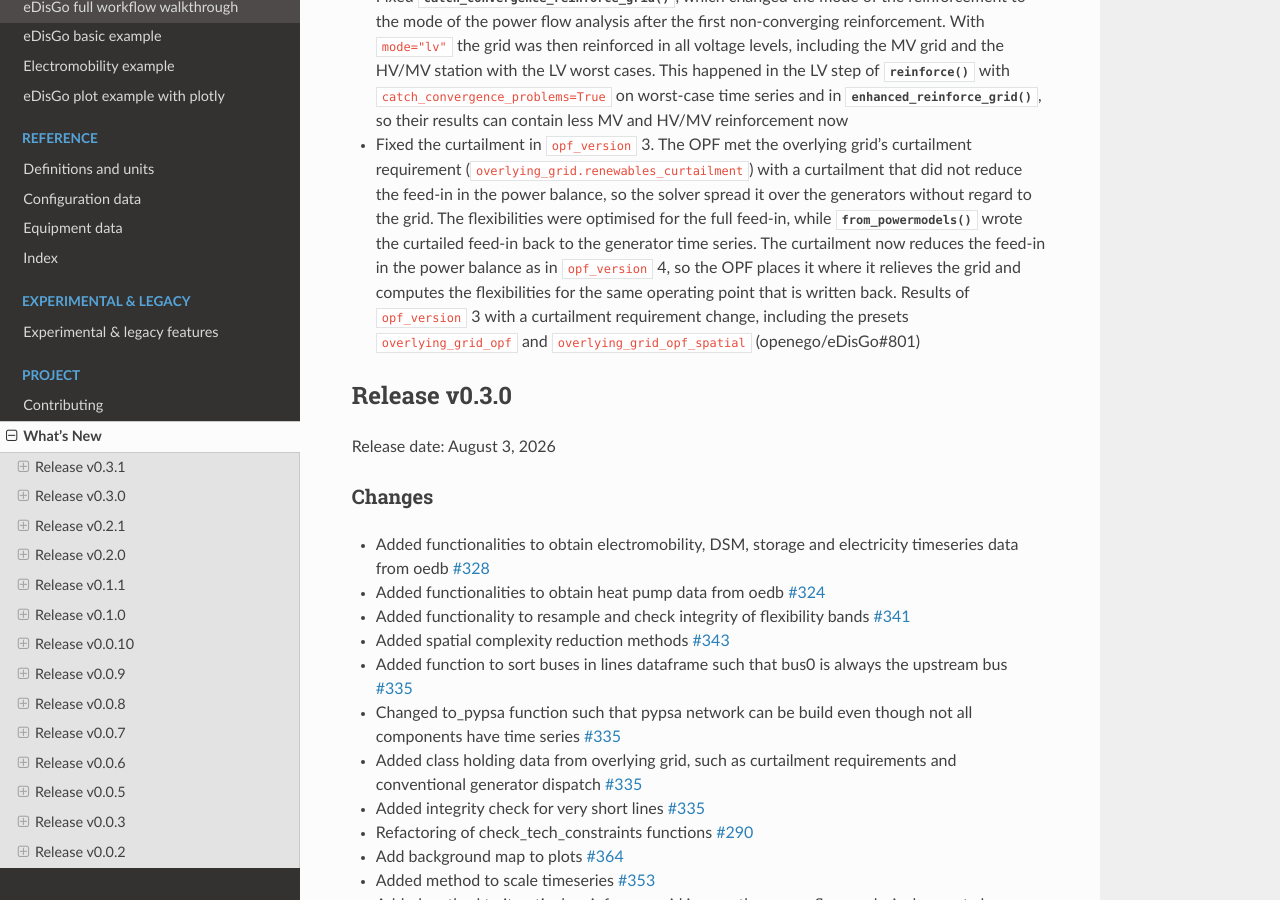
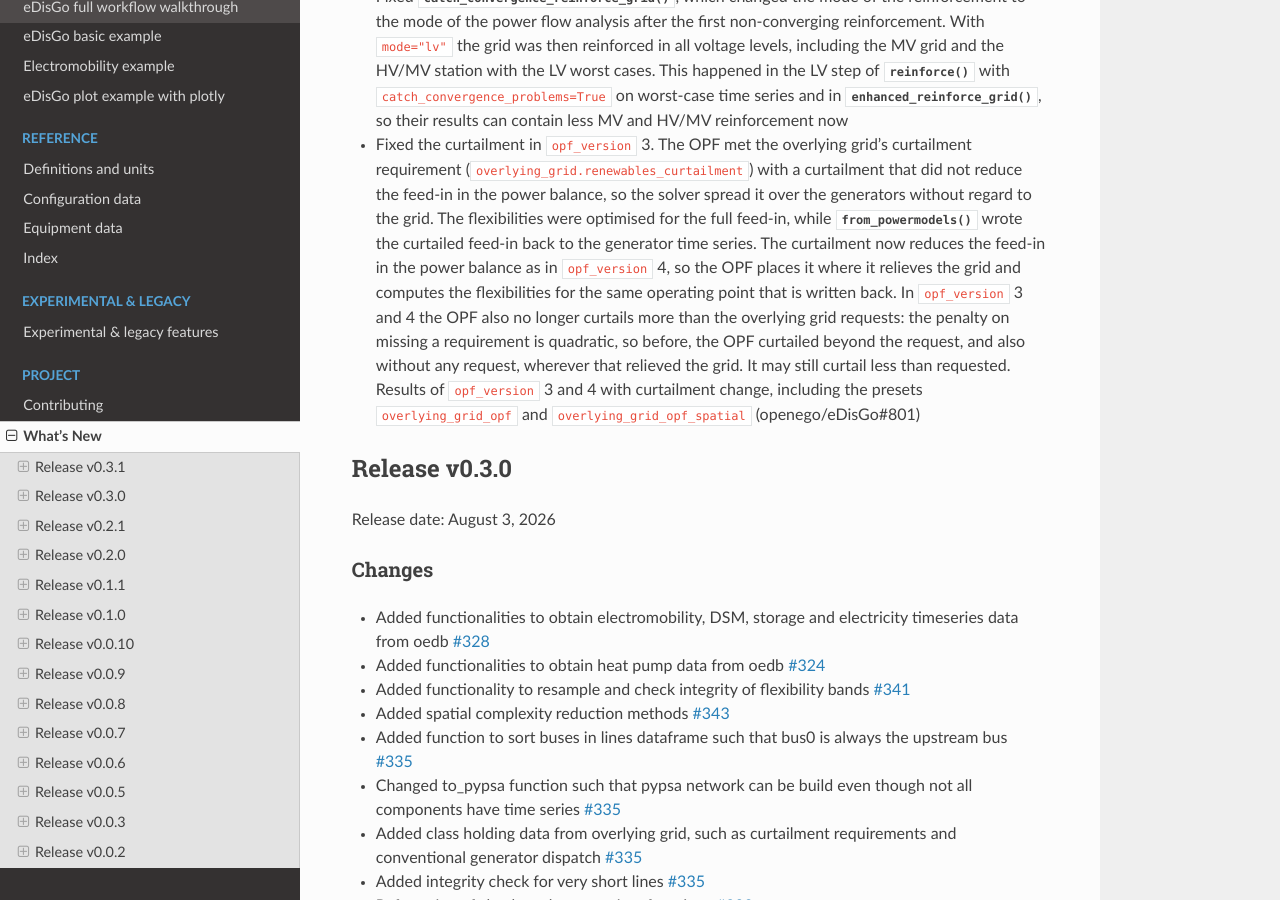
Before and after one commit to openego/eDisGo, a Sphinx documentation site: the page built from doc/whatsnew.rst, in a window 1280 px wide and 900 px high, scrolled down 9866 px. Built offline with Sphinx 7.4.7 and the Read the Docs theme 3.1.0, drawn with Linux system fonts in a browser that asks for light colours; pages that are not in the unit, such as notebooks, are missing from menus.

Commit message:
Do not curtail beyond the overlying grid's request
The slack of the "curt" HV requirement was free in both directions and
only penalised quadratically. Where curtailment relieved the grid, the
OPF curtailed more than requested, and also without any request. With
bounded, the slack now has the lower bound min(0, P) in opf_version 3
and 4, so the curtailment stays at or below the request. A negative
request keeps the model feasible.

A linear curtailment cost as in the version-4 objective did not help in
version 3: the line loading term outweighs it, so the unrequested
curtailment stayed, while the requested one fell short by 3-4 %.

Refs #801

```diff
--- a/doc/whatsnew/v0-3-1.rst
+++ b/doc/whatsnew/v0-3-1.rst
@@ -480,6 +480,9 @@ Changes
   the generator time series. The curtailment now reduces the feed-in in the power
   balance as in ``opf_version`` 4, so the OPF places it where it relieves the grid
   and computes the flexibilities for the same operating point that is written back.
-  Results of ``opf_version`` 3 with a curtailment requirement change, including
-  the presets ``overlying_grid_opf`` and ``overlying_grid_opf_spatial``
-  (openego/eDisGo#801)
+  In ``opf_version`` 3 and 4 the OPF also no longer curtails more than the overlying
+  grid requests: the penalty on missing a requirement is quadratic, so before, the
+  OPF curtailed beyond the request, and also without any request, wherever that
+  relieved the grid. It may still curtail less than requested. Results of
+  ``opf_version`` 3 and 4 with curtailment change, including the presets
+  ``overlying_grid_opf`` and ``overlying_grid_opf_spatial`` (openego/eDisGo#801)
```
Also changed, not shown: 4 other files.
